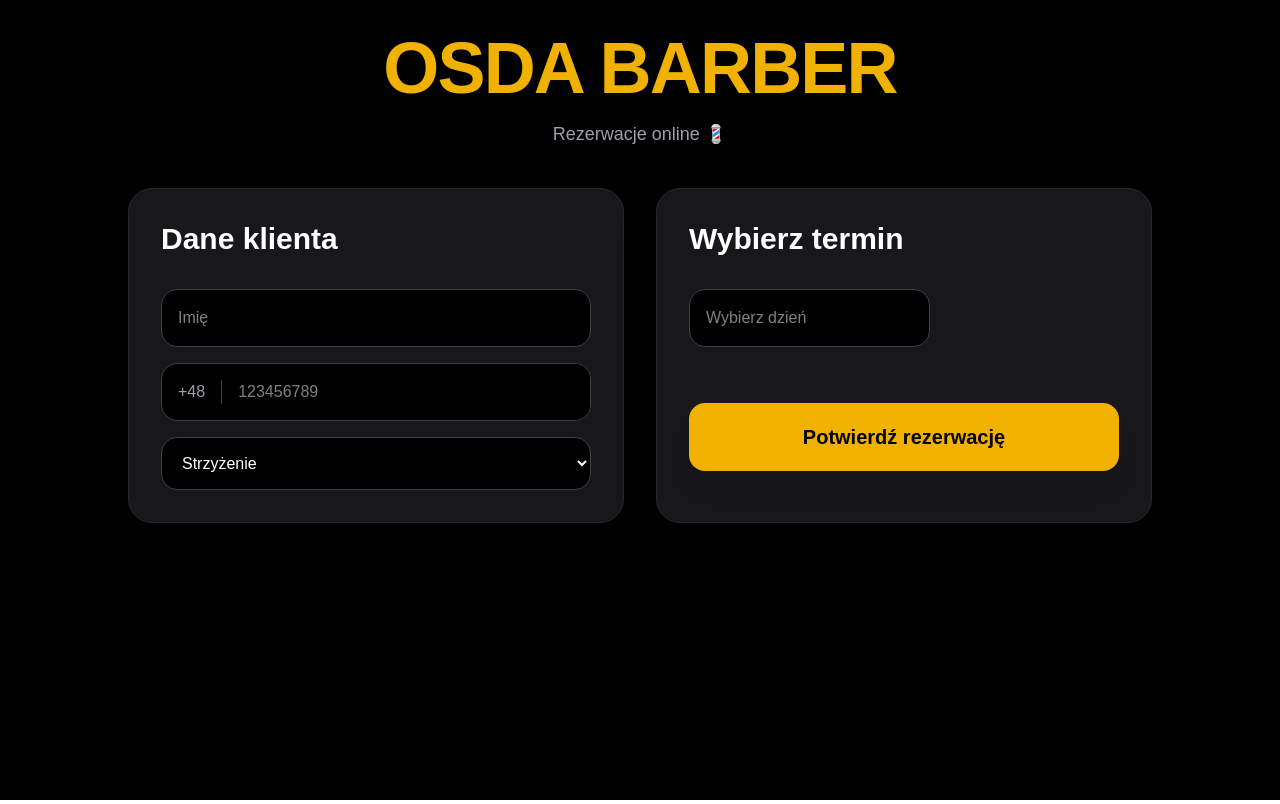
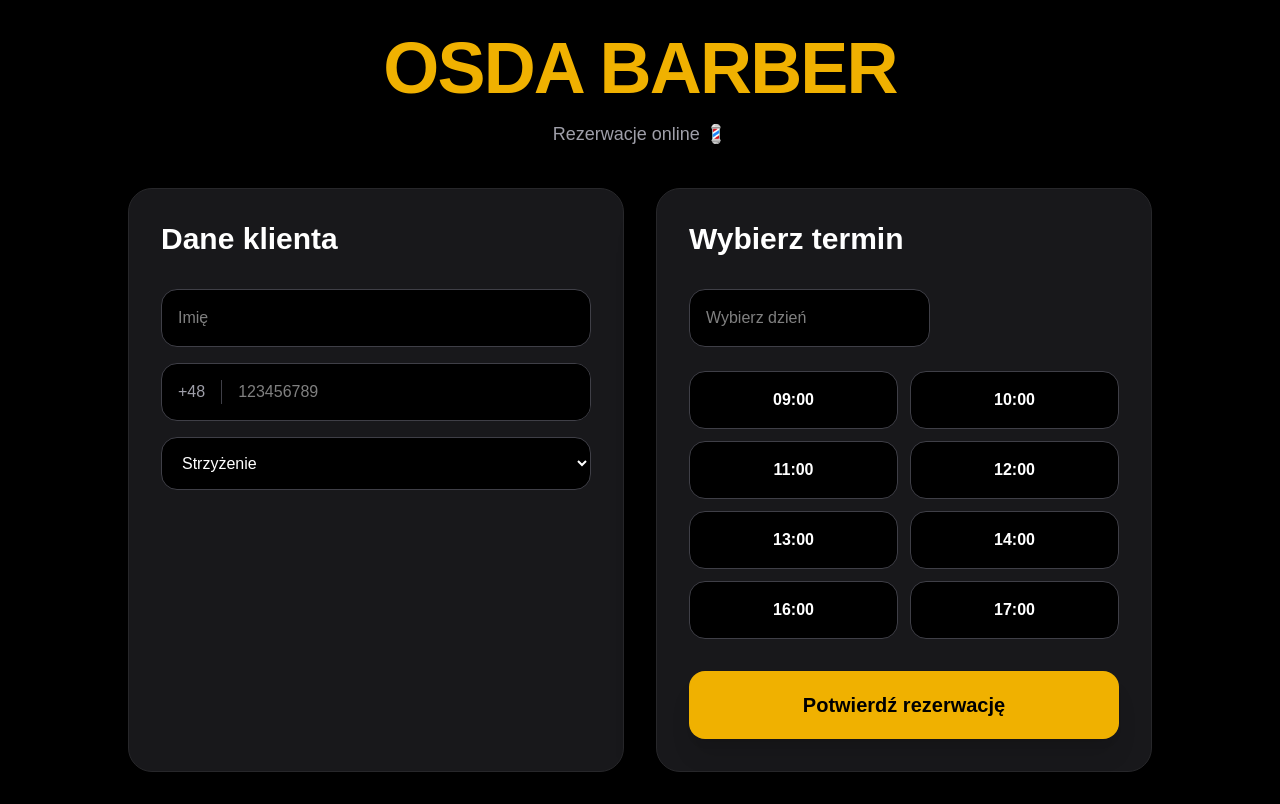
Before and after one commit to olivier18876/os.dabarber, a Next.js app in the folder barber-booking/: page / in a window 1280 px wide. Built offline with nearby package versions, Linux system fonts and the light colour scheme; no server answers; the database is empty.

Commit message:
day-specific hours and no

```diff
--- a/barber-booking/app/page.tsx
+++ b/barber-booking/app/page.tsx
@@ -12,48 +12,32 @@ export default function Home() {
   const [phone, setPhone] = useState("");
   const [service, setService] = useState("Strzyżenie");
 
-  const [hours, setHours] = useState<any[]>([]);
+  // Domyślne godziny dla każdego dnia
+  const hours = ["09:00","10:00","11:00","12:00","13:00","14:00","16:00","17:00"];
+
   const [bookedHours, setBookedHours] = useState<string[]>([]);
   const [blockedDates, setBlockedDates] = useState<Date[]>([]);
+  const [blockedHours, setBlockedHours] = useState<string[]>([]);
 
-  // pobranie godzin dla wybranego dnia
-  useEffect(() => {
-    const fetchHours = async () => {
-      if (!selectedDate) return;
-      const formattedDate = `${selectedDate.getFullYear()}-${String(selectedDate.getMonth() + 1).padStart(2, "0")}-${String(selectedDate.getDate()).padStart(2, "0")}`;
-      const { data, error } = await supabase
-        .from("barber_day_hours")
-        .select("*")
-        .eq("day", formattedDate)
-        .order("hour", { ascending: true });
-      if (data) setHours(data);
-      if (error) console.log(error);
-    };
-    fetchHours();
-  }, [selectedDate]);
-
-  // pobranie zajętych godzin
+  // Pobranie zajętych godzin dla wybranego dnia
   useEffect(() => {
     const fetchBookings = async () => {
       if (!selectedDate) return;
-      const formattedDate = `${selectedDate.getFullYear()}-${String(selectedDate.getMonth() + 1).padStart(2, "0")}-${String(selectedDate.getDate()).padStart(2, "0")}`;
-      const { data } = await supabase
-        .from("bookings")
-        .select("booking_hour")
-        .eq("booking_date", formattedDate);
-      if (data) setBookedHours(data.map((b: any) => b.booking_hour));
+      const formattedDate = `${selectedDate.getFullYear()}-${String(selectedDate.getMonth()+1).padStart(2,'0')}-${String(selectedDate.getDate()).padStart(2,'0')}`;
+      const { data } = await supabase.from("bookings").select("booking_hour").eq("booking_date", formattedDate);
+      if (data) setBookedHours(data.map((b:any)=>b.booking_hour));
     };
     fetchBookings();
   }, [selectedDate]);
 
-  // pobranie zablokowanych dni
+  // Pobranie zablokowanych dni
   useEffect(() => {
     const fetchBlockedDates = async () => {
       const { data } = await supabase.from("blocked_dates").select("*");
       if (data) {
-        const formattedDates = data.map((item: any) => {
+        const formattedDates = data.map((item:any)=>{
           const parts = item.blocked_date.split("-");
-          return new Date(Number(parts[0]), Number(parts[1]) - 1, Number(parts[2]));
+          return new Date(Number(parts[0]), Number(parts[1])-1, Number(parts[2]));
         });
         setBlockedDates(formattedDates);
       }
@@ -61,41 +45,44 @@ export default function Home() {
     fetchBlockedDates();
   }, []);
 
+  // Pobranie zablokowanych godzin dla wybranego dnia
+  useEffect(() => {
+    const fetchBlockedHours = async () => {
+      if (!selectedDate) return;
+      const formattedDate = `${selectedDate.getFullYear()}-${String(selectedDate.getMonth()+1).padStart(2,'0')}-${String(selectedDate.getDate()).padStart(2,'0')}`;
+      const { data } = await supabase.from("blocked_hours").select("*").eq("blocked_date", formattedDate);
+      if (data) setBlockedHours(data.map((b:any)=>b.blocked_hour));
+    };
+    fetchBlockedHours();
+  }, [selectedDate]);
+
+  // Walidacja telefonu
   const handlePhoneChange = (e: React.ChangeEvent<HTMLInputElement>) => {
     const numbersOnly = e.target.value.replace(/\D/g, "");
     if (numbersOnly.length <= 9) setPhone(numbersOnly);
   };
 
+  // Zapis rezerwacji
   const handleBooking = async () => {
     if (!name || !phone || !selectedDate || !selectedHour) {
-      alert("Uzupełnij wszystkie pola");
-      return;
+      alert("Uzupełnij wszystkie pola"); return;
     }
-    if (phone.length !== 9) {
-      alert("Numer telefonu musi mieć 9 cyfr");
-      return;
-    }
-    const formattedDate = `${selectedDate.getFullYear()}-${String(selectedDate.getMonth() + 1).padStart(2, "0")}-${String(selectedDate.getDate()).padStart(2, "0")}`;
+    if (phone.length !== 9) { alert("Numer telefonu musi mieć 9 cyfr"); return; }
+
+    const formattedDate = `${selectedDate.getFullYear()}-${String(selectedDate.getMonth()+1).padStart(2,'0')}-${String(selectedDate.getDate()).padStart(2,'0')}`;
     const fullPhone = `+48${phone}`;
-    const { error } = await supabase.from("bookings").insert([
-      { name, phone: fullPhone, service, booking_date: formattedDate, booking_hour: selectedHour },
-    ]);
-    if (error) {
-      alert("Ta godzina jest już zajęta 😄");
-    } else {
+    const { error } = await supabase.from("bookings").insert([{ name, phone: fullPhone, service, booking_date: formattedDate, booking_hour: selectedHour }]);
+    if (error) { alert("Ta godzina jest już zajęta 😄"); console.log(error); }
+    else {
       alert("Rezerwacja zapisana 💈");
-      setBookedHours((prev) => [...prev, selectedHour]);
-      setName("");
-      setPhone("");
-      setSelectedDate(null);
-      setSelectedHour("");
+      setBookedHours(prev => [...prev, selectedHour]);
+      setName(""); setPhone(""); setSelectedDate(null); setSelectedHour("");
     }
   };
 
   return (
     <main className="min-h-screen bg-black text-white p-4 md:p-8">
       <div className="mx-auto max-w-5xl">
-        {/* HEADER */}
         <div className="mb-10 text-center">
           <h1 className="text-5xl md:text-7xl font-black text-yellow-500 mb-4 tracking-tight">OSDA BARBER</h1>
           <p className="text-zinc-400 text-lg">Rezerwacje online 💈</p>
@@ -105,12 +92,12 @@ export default function Home() {
           {/* LEWA */}
           <div className="bg-zinc-900 border border-zinc-800 p-8 rounded-3xl shadow-2xl">
             <h2 className="text-3xl font-black mb-8">Dane klienta</h2>
-            <input placeholder="Imię" value={name} onChange={(e) => setName(e.target.value)} className="w-full mb-4 p-4 rounded-2xl bg-black border border-zinc-700 outline-none focus:border-yellow-500 transition"/>
+            <input placeholder="Imię" value={name} onChange={(e)=>setName(e.target.value)} className="w-full mb-4 p-4 rounded-2xl bg-black border border-zinc-700 outline-none focus:border-yellow-500 transition"/>
             <div className="flex items-center mb-4 rounded-2xl bg-black border border-zinc-700 overflow-hidden focus-within:border-yellow-500">
               <div className="px-4 text-zinc-400 border-r border-zinc-700">+48</div>
               <input placeholder="123456789" value={phone} onChange={handlePhoneChange} className="w-full p-4 bg-black outline-none"/>
             </div>
-            <select value={service} onChange={(e) => setService(e.target.value)} className="w-full p-4 rounded-2xl bg-black border border-zinc-700 outline-none focus:border-yellow-500 transition">
+            <select value={service} onChange={(e)=>setService(e.target.value)} className="w-full p-4 rounded-2xl bg-black border border-zinc-700 outline-none focus:border-yellow-500 transition">
               <option>Strzyżenie</option>
               <option>Strzyżenie + Design</option>
               <option>Broda</option>
@@ -123,7 +110,7 @@ export default function Home() {
             <h2 className="text-3xl font-black mb-8">Wybierz termin</h2>
             <DatePicker
               selected={selectedDate}
-              onChange={(date: Date | null) => setSelectedDate(date)}
+              onChange={(date: Date | null)=>setSelectedDate(date)}
               minDate={new Date(new Date().getFullYear(), new Date().getMonth(), new Date().getDate())}
               excludeDates={blockedDates}
               dateFormat="dd.MM.yyyy"
@@ -132,19 +119,19 @@ export default function Home() {
             />
 
             <div className="grid grid-cols-2 gap-3">
-              {hours.map((hourItem) => {
-                const hour = hourItem.hour;
+              {hours.map(hour=>{
                 const isBooked = bookedHours.includes(hour);
+                const isBlocked = blockedHours.includes(hour);
                 const now = new Date();
-                const isToday = selectedDate && selectedDate.toDateString() === now.toDateString();
+                const isToday = selectedDate && selectedDate.toDateString()===now.toDateString();
                 const currentHour = now.getHours();
                 const bookingHour = parseInt(hour.split(":")[0]);
-                const isPastHour = isToday && bookingHour <= currentHour;
+                const isPastHour = isToday && bookingHour<=currentHour;
 
                 return (
-                  <button key={hourItem.id} disabled={isBooked || isPastHour} onClick={() => setSelectedHour(hour)}
-                    className={`p-4 rounded-2xl font-black transition-all duration-200 ${isBooked || isPastHour ? "bg-red-500 opacity-60 cursor-not-allowed" : selectedHour===hour ? "bg-yellow-500 text-black scale-105" : "bg-black border border-zinc-700 hover:border-yellow-500 hover:scale-105"}`}>
-                    {isBooked ? `${hour} Zajęte` : isPastHour ? `${hour} Minęło` : hour}
+                  <button key={hour} disabled={isBooked||isPastHour||isBlocked} onClick={()=>setSelectedHour(hour)}
+                    className={`p-4 rounded-2xl font-black transition-all duration-200 ${isBooked||isPastHour||isBlocked?"bg-red-500 opacity-60 cursor-not-allowed":selectedHour===hour?"bg-yellow-500 text-black scale-105":"bg-black border border-zinc-700 hover:border-yellow-500 hover:scale-105"}`}>
+                    {isBooked?`${hour} Zajęte`:isBlocked?`${hour} Wolne`:isPastHour?`${hour} Minęło`:hour}
                   </button>
                 )
               })}
```
